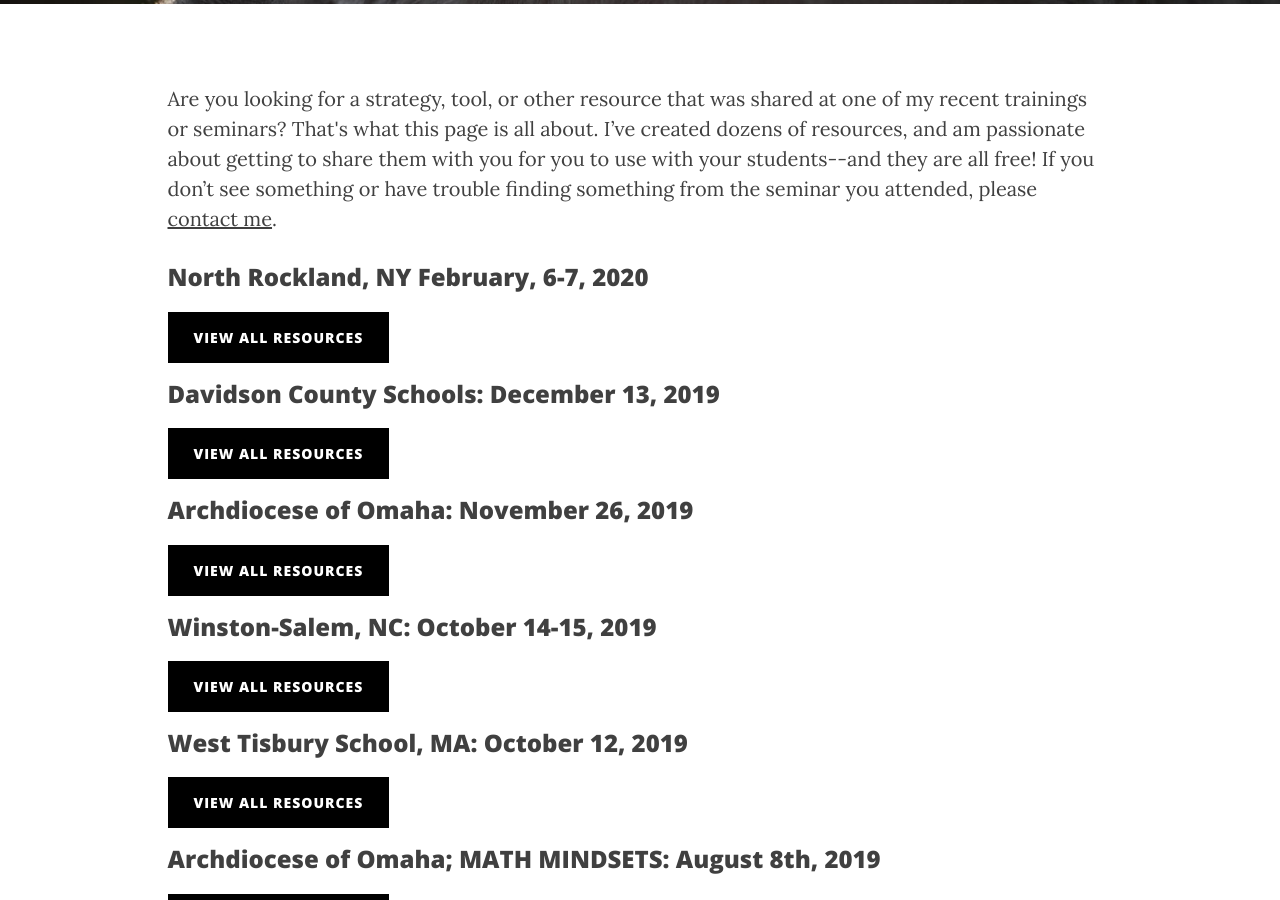
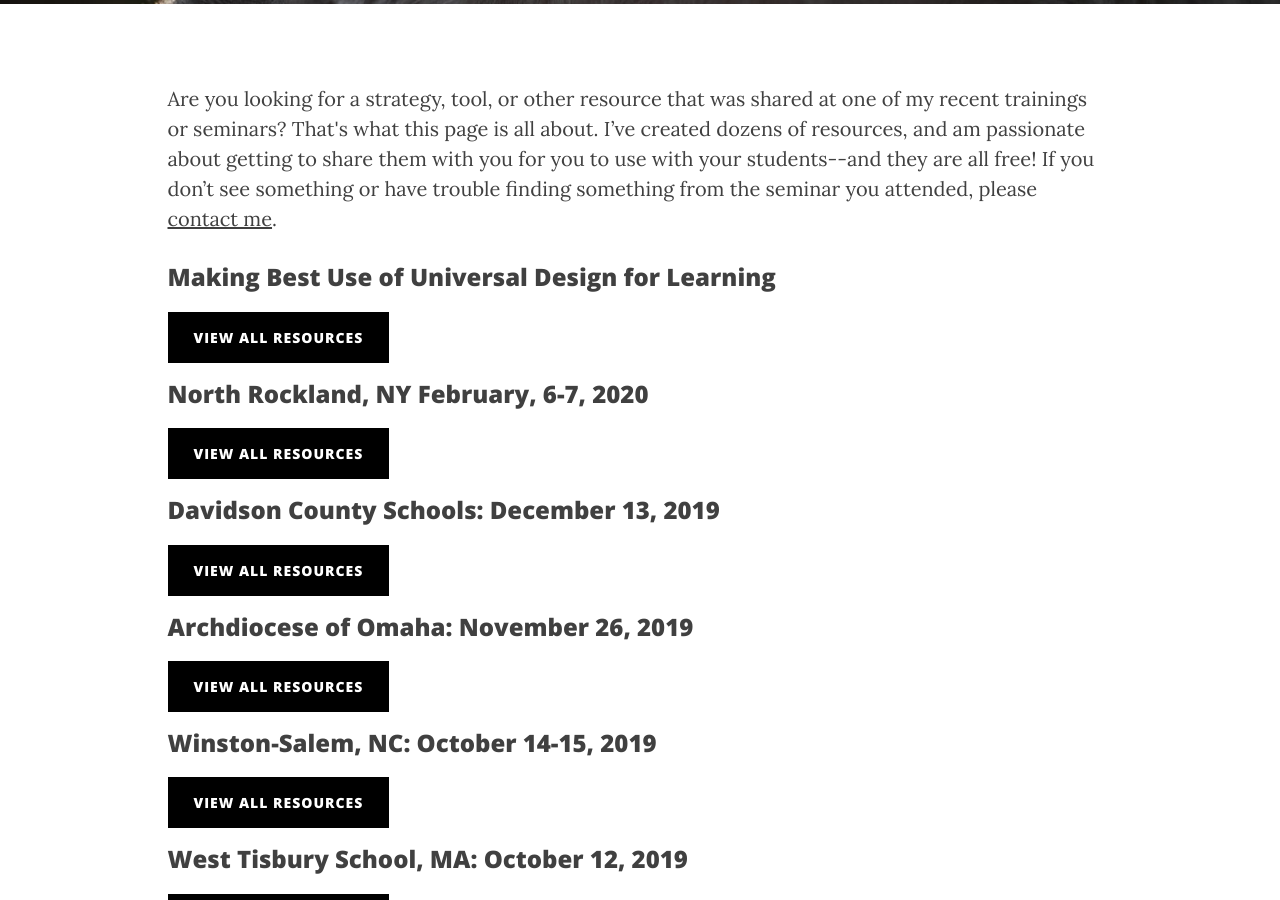
Before and after one commit to iamweswilson/clearlycat, a Jekyll site: the page built from resources.html, in a window 1280 px wide and 900 px high, scrolled down 444 px. Built offline with Jekyll 4.4.1, drawn with Linux system fonts in a browser that asks for light colours; nearby versions of some CDN libraries; comment, search, counter and statistics services are not loaded.

Commit message:
Update resources.html
UDL resources

```diff
--- a/resources.html
+++ b/resources.html
@@ -24,6 +24,12 @@ permalink: /training-resources/
             <div class="col-sm-10 col-sm-push-1">
                 <p>
                     Are you looking for a strategy, tool, or other resource that was shared at one of my  recent trainings or seminars? That's what this page is all about.  I’ve created dozens of resources, and am passionate about getting to share them with you for you to use with your students--and they are all free!  If you don’t see something or have trouble finding something from the seminar you attended, please <a href="/contact/">contact me</a>.
+                </p>
+                <h3>Making Best Use of Universal Design for Learning</h3>
+                <p>
+                    <a href="//drive.google.com/open?id=1CQKLnaauIQXK1eTEoEOzhuYEmTo0QCWS" class="resource-btn" target="_blank">
+                        View All Resources
+                    </a>
                 </p>
                 <h3>North Rockland, NY February, 6-7, 2020</h3>
                 <p>
```
